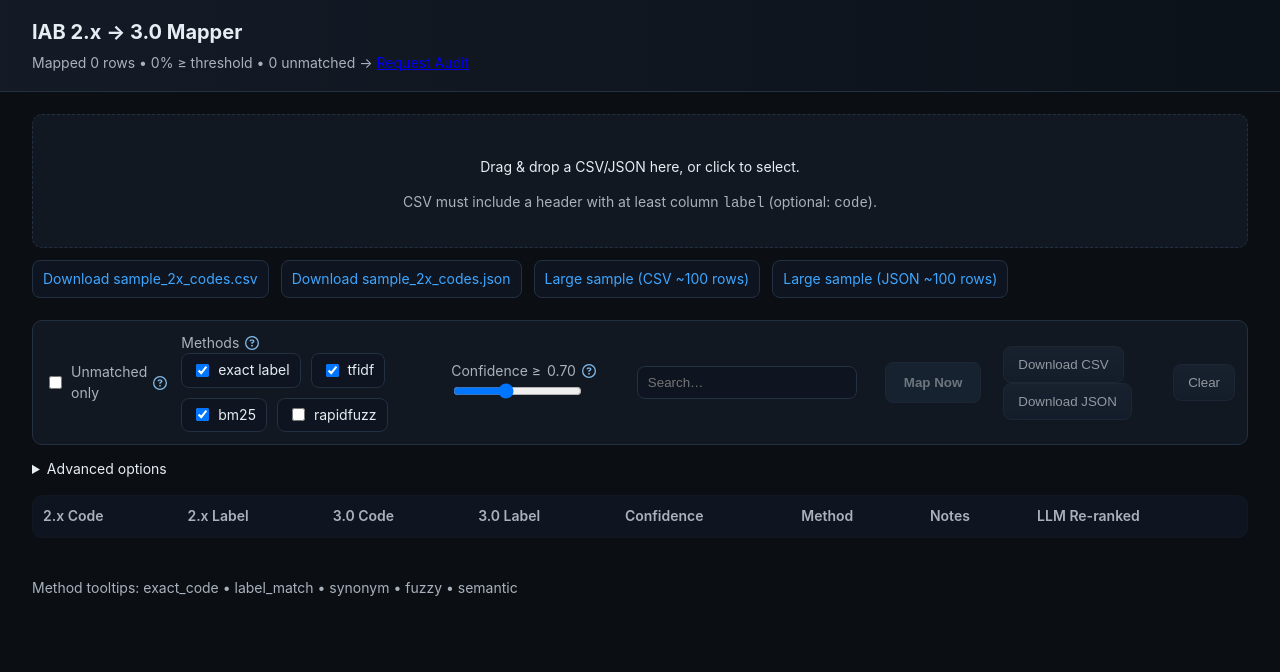
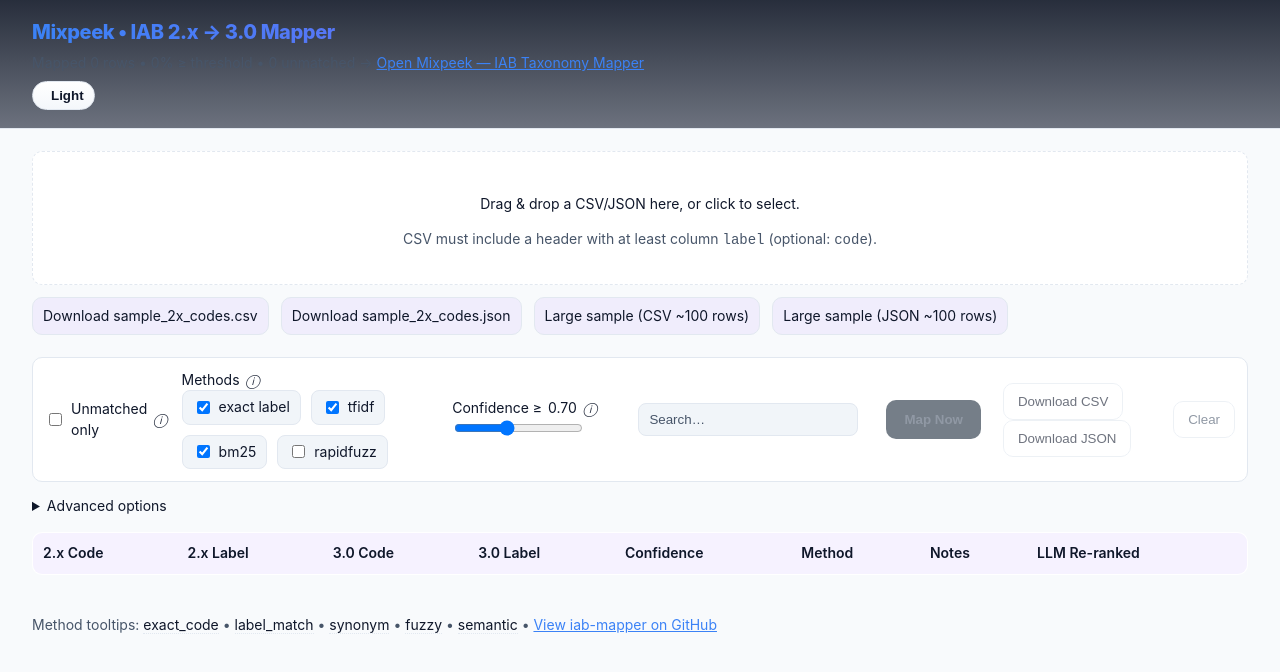
Before and after one commit to mixpeek/iab-mapper, a plain HTML site: page demo/index.html in a window 1280 px wide. Drawn offline with Linux system fonts and the light colour scheme.

Commit message:
Demo polish: Mixpeek-styled UI, light/dark theme toggle, accessible toggle with persistence; limit external links to GitHub and Mixpeek product page; clearer anchor text; light-mode readability fixes; updated samples and README run instructions

```diff
--- a/demo/app.js
+++ b/demo/app.js
@@ -26,6 +26,9 @@ const els = {
   llmHost: document.getElementById("llmHost"),
   methods: document.getElementById("methods"),
   clearBtn: document.getElementById("clearBtn"),
+  themeToggle: document.getElementById("themeToggle"),
+  themeIcon: document.getElementById("themeIcon"),
+  themeLabel: document.getElementById("themeLabel"),
 };
 
 function fmtPct(n) {
@@ -207,7 +210,7 @@ function clearTable() {
   state.rows = [];
   state.mapped = [];
   state.search = "";
-  els.fileInput.value = ""; // Clear selected file
+  if (els.file) els.file.value = ""; // Clear selected file
   els.fileStatus.textContent = "";
   els.mapBtn.disabled = true;
   els.exportCsv.disabled = true;
@@ -333,4 +336,37 @@ document.addEventListener("DOMContentLoaded", () => {
       el.removeAttribute("title");
     }
   });
+  // Initialize theme from localStorage or system preference
+  try {
+    const saved = localStorage.getItem("iab_theme");
+    const prefersDark = window.matchMedia && window.matchMedia('(prefers-color-scheme: dark)').matches;
+    const theme = saved || (prefersDark ? 'dark' : 'light');
+    setTheme(theme);
+  } catch (_) {
+    setTheme('dark');
+  }
 });
+
+function setTheme(theme) {
+  const root = document.documentElement;
+  if (theme === 'light') {
+    root.setAttribute('data-theme', 'light');
+    if (els.themeIcon) els.themeIcon.className = 'fa-regular fa-sun';
+    if (els.themeLabel) els.themeLabel.textContent = 'Light';
+    if (els.themeToggle) els.themeToggle.setAttribute('aria-checked', 'true');
+  } else {
+    root.removeAttribute('data-theme');
+    if (els.themeIcon) els.themeIcon.className = 'fa-regular fa-moon';
+    if (els.themeLabel) els.themeLabel.textContent = 'Dark';
+    if (els.themeToggle) els.themeToggle.setAttribute('aria-checked', 'false');
+  }
+}
+
+if (els.themeToggle) {
+  els.themeToggle.addEventListener('click', () => {
+    const isLight = document.documentElement.getAttribute('data-theme') === 'light';
+    const next = isLight ? 'dark' : 'light';
+    setTheme(next);
+    try { localStorage.setItem('iab_theme', next); } catch(_) {}
+  });
+}
--- a/demo/index.html
+++ b/demo/index.html
@@ -4,14 +4,78 @@
     <meta charset="utf-8" />
     <meta name="viewport" content="width=device-width, initial-scale=1" />
     <title>IAB Mapper Demo</title>
-    <link rel="stylesheet" href="https://cdnjs.cloudflare.com/ajax/libs/font-awesome/6.5.2/css/all.min.css" />
     <link rel="stylesheet" href="styles.css" />
+    <style>
+      /* Mixpeek-inspired theme accents (honor global CSS variables) */
+      html, body { background: var(--bg); color: var(--text); font-family: -apple-system,BlinkMacSystemFont,Segoe UI,Roboto,Helvetica,Arial,sans-serif; }
+
+      a { color: var(--accent); }
+      a:hover { text-decoration: underline; }
+
+      header.banner { background: linear-gradient(180deg, rgba(17,24,39,.9), rgba(15,23,42,.6)); border-bottom: 1px solid var(--border); }
+      header.banner h1 {
+        font-weight: 800;
+        letter-spacing: -0.02em;
+        background: linear-gradient(90deg, var(--accent), var(--accent2));
+        -webkit-background-clip: text;
+        background-clip: text;
+        color: transparent;
+      }
+
+      #summary { color: var(--muted); }
+
+      main.container { background: transparent; }
+
+      /* Panels */
+      section.uploader .dropzone { background: var(--panel); border: 1px dashed var(--border); color: var(--text); }
+      .samples a { background: rgba(139,92,246,.08); border: 1px solid var(--border); color: var(--text); }
+
+      /* Controls */
+      section.controls { background: var(--panel); border: 1px solid var(--border); box-shadow: inset 0 1px 0 rgba(255,255,255,0.02); }
+      .control label, .control input, .control .help-icon { color: var(--text); }
+      .control input[type="search"], .control input[type="number"], .control input[type="text"] {
+        background: var(--panel2); border: 1px solid var(--border); color: var(--text);
+      }
+
+      /* Buttons */
+      #mapBtn, #exportCsv, #exportJson, #clearBtn, .samples a {
+        border-radius: 10px;
+      }
+      #mapBtn { background: linear-gradient(90deg, var(--accent), var(--accent2)); border: none; color: #fff; font-weight: 600; }
+      #mapBtn:disabled { opacity: .6; }
+      #mapBtn:hover:not(:disabled) { filter: brightness(1.05); }
+
+      #exportCsv, #exportJson { background: transparent; border: 1px solid var(--border); color: var(--text); }
+      #exportCsv:hover, #exportJson:hover { border-color: var(--accent2); }
+      #clearBtn { background: transparent; border: 1px solid var(--border); color: var(--muted); }
+      #clearBtn:hover { color: var(--text); border-color: var(--accent); }
+
+      /* Table */
+      section.results table { background: var(--panel); border: 1px solid var(--border); color: var(--text); }
+      section.results thead th { background: rgba(139,92,246,.08); border-bottom: 1px solid var(--border); }
+      section.results tbody tr:nth-child(odd) { background: rgba(2,6,23,.35); }
+      section.results tbody td { border-top: 1px solid var(--border); }
+
+      /* Footer */
+      .footer { color: var(--muted); }
+      .footer [data-tooltip] { color: var(--text); border-bottom: 1px dotted var(--border); }
+
+      /* Help icon tint */
+      .help-icon { color: var(--muted); }
+      .help-icon::before { content: "ⓘ"; display:inline-block; }
+    </style>
   </head>
   <body>
     <header class="banner">
       <div class="container">
-        <h1>IAB 2.x → 3.0 Mapper</h1>
-        <p id="summary">Mapped 0 rows • 0% ≥ threshold • 0 unmatched → <a href="#" id="ctaAudit">Request Audit</a></p>
+        <h1>Mixpeek • IAB 2.x → 3.0 Mapper</h1>
+        <p id="summary">Mapped 0 rows • 0% ≥ threshold • 0 unmatched → <a href="https://mixpeek.com/tools/iab-taxonomy-mapper" id="ctaAudit" target="_blank" rel="noopener">Open Mixpeek — IAB Taxonomy Mapper</a></p>
+        <div style="margin-top:8px;display:flex;gap:8px;align-items:center;">
+          <button id="themeToggle" class="theme-toggle" title="Toggle light/dark" role="switch" aria-checked="false">
+            <i id="themeIcon" class="fa-regular fa-moon"></i>
+            <span class="label" id="themeLabel">Dark</span>
+          </button>
+        </div>
       </div>
     </header>
 
@@ -57,7 +121,7 @@
           <input id="search" type="search" placeholder="Search…" title="Client‑side filter across all columns." />
         </div>
         <div class="spacer"></div>
-        <button id="mapBtn" disabled>Map Now <i class="fas fa-spinner fa-spin loading-spinner"></i></button>
+        <button id="mapBtn" disabled>Map Now <span class="loading-spinner" aria-hidden="true"></span></button>
         <div class="exports">
           <button id="exportCsv" disabled>Download CSV</button>
           <button id="exportJson" disabled>Download JSON</button>
@@ -124,10 +188,9 @@
         • <span data-tooltip="synonym: matched via alias dictionary">synonym</span>
         • <span data-tooltip="fuzzy: string similarity retrieval">fuzzy</span>
         • <span data-tooltip="semantic: embedding similarity or rerank">semantic</span>
+        • <a href="https://github.com/mixpeek/iab-mapper" target="_blank" rel="noopener">View iab-mapper on GitHub</a>
       </p>
     </footer>
-
-    <script src="https://cdnjs.cloudflare.com/ajax/libs/font-awesome/6.5.2/js/all.min.js"></script>
     <script src="app.js"></script>
   </body>
 </html>
--- a/demo/sample_2x_codes.json
+++ b/demo/sample_2x_codes.json
@@ -1,4 +1,8 @@
 [
   { "code": "1-4", "label": "Sports" },
-  { "label": "Cooking how-to" }
+  { "code": "1-3", "label": "Technology News" },
+  { "code": "2-7", "label": "Product Reviews" },
+  { "label": "Cooking how-to" },
+  { "label": "Startup fundraising" },
+  { "label": "Gaming livestream" }
 ]
--- a/demo/styles.css
+++ b/demo/styles.css
@@ -1,4 +1,16 @@
-:root{ --bg:#0b0f14; --panel:#121821; --text:#e6edf3; --muted:#a9b2bc; --accent:#3ea6ff; --accent2:#15cf86; --border:#233041; }
+:root{ --bg:#0b0f14; --panel:#121821; --panel2:#0f1520; --text:#e6edf3; --muted:#a9b2bc; --accent:#3ea6ff; --accent2:#15cf86; --border:#233041; }
+
+/* Light theme overrides */
+:root[data-theme="light"]{
+  --bg:#f8fafc;
+  --panel:#ffffff;
+  --panel2:#f1f5f9;
+  --text:#0f172a;
+  --muted:#475569;
+  --accent:#3b82f6;
+  --accent2:#a855f7;
+  --border:#e2e8f0;
+}
 *{ box-sizing:border-box; }
 html,body{ margin:0; padding:0; background:var(--bg); color:var(--text); font:14px/1.45 -apple-system,BlinkMacSystemFont,Segoe UI,Roboto,Helvetica,Arial,sans-serif; }
 .container{ width: min(1280px, 95vw); margin: 0 auto; }
@@ -13,7 +25,7 @@ h1{ font-size:20px; margin:0 0 6px 0; }
 .dropzone input[type=file]{ display:none; }
 .dropzone .hint{ color:var(--muted); margin:6px 0 0; }
 .samples{ display:flex; gap:12px; margin-top:12px; flex-wrap:wrap; }
-.samples a{ color:var(--accent); text-decoration:none; padding:8px 10px; border:1px solid var(--border); border-radius:8px; background:#0f1520; }
+.samples a{ color:var(--accent); text-decoration:none; padding:8px 10px; border:1px solid var(--border); border-radius:8px; background:var(--panel2); }
 .samples a:hover{ border-color:var(--accent); }
 
 .controls{ display:flex; align-items:center; gap:14px; padding:12px; background:var(--panel); border:1px solid var(--border); border-radius:10px; position:sticky; top:0; z-index:10; }
@@ -44,11 +56,11 @@ h1{ font-size:20px; margin:0 0 6px 0; }
 }
 
 .help-text{ display:none; }
-.control input[type=search]{ background:#0f1520; color:var(--text); border:1px solid var(--border); border-radius:8px; padding:8px 10px; min-width:220px; }
-.control select, .control input[type=number]{ background:#0f1520; color:var(--text); border:1px solid var(--border); border-radius:8px; padding:8px 10px; }
+.control input[type=search]{ background:var(--panel2); color:var(--text); border:1px solid var(--border); border-radius:8px; padding:8px 10px; min-width:220px; }
+.control select, .control input[type=number]{ background:var(--panel2); color:var(--text); border:1px solid var(--border); border-radius:8px; padding:8px 10px; }
 .control select[multiple]{ min-width:180px; }
 .method-group{ display:flex; gap:10px; flex-wrap:wrap; }
-.method-group label{ display:flex; align-items:center; gap:6px; background:#0f1520; border:1px solid var(--border); border-radius:8px; padding:6px 10px; color:var(--text); }
+.method-group label{ display:flex; align-items:center; gap:6px; background:var(--panel2); border:1px solid var(--border); border-radius:8px; padding:6px 10px; color:var(--text); }
 .method-group label:hover,
 .method-group label:focus-within {
   background-color: #e0e0e0;
@@ -56,9 +68,10 @@ h1{ font-size:20px; margin:0 0 6px 0; }
 
 .spacer{ flex:1; }
 button{ background:linear-gradient(180deg,#1c2838,#152030); color:var(--text); border:1px solid var(--border); border-radius:8px; padding:10px 14px; cursor:pointer; transition:transform .08s ease, box-shadow .12s ease, border-color .12s ease; }
+:root[data-theme="light"] button{ background:linear-gradient(180deg,#ffffff,#f4f7fb); }
 button:disabled{ opacity:0.6; cursor:not-allowed; }
 button#mapBtn{
-  background: linear-gradient(180deg, #3ea6ff, #1f7bd1);
+  background: linear-gradient(180deg, var(--accent), #1f7bd1);
   color:#03131e;
   font-weight:700;
   padding:12px 18px;
@@ -92,14 +105,14 @@ button#mapBtn:disabled{ background:#1b2a3a; color:var(--muted); border-color:var
 
 .results{ margin:16px 0 40px; }
 table{ width:100%; border-collapse:collapse; background:var(--panel); border:1px solid var(--border); border-radius:10px; overflow:hidden; }
-thead th{ text-align:left; padding:10px; background:#0f1520; color:var(--muted); font-weight:600; border-bottom:1px solid var(--border); }
+thead th{ text-align:left; padding:10px; background:var(--panel2); color:var(--muted); font-weight:600; border-bottom:1px solid var(--border); }
 tbody td{ padding:10px; border-bottom:1px solid var(--border); }
-tbody tr:hover{ background:#101724; }
+tbody tr:hover{ background:var(--panel2); }
 
 .footer{ color:var(--muted); padding-bottom:40px; }
-.tip{ position:relative; display:inline-flex; align-items:center; justify-content:center; width:18px; height:18px; margin-left:8px; border:1px solid #2f8ed8; border-radius:50%; background:#0f1520; color:#8ecbff; cursor:help; font-size:12px; line-height:18px; vertical-align:middle; z-index:2147483647; }
+.tip{ position:relative; display:inline-flex; align-items:center; justify-content:center; width:18px; height:18px; margin-left:8px; border:1px solid #2f8ed8; border-radius:50%; background:var(--panel2); color:#8ecbff; cursor:help; font-size:12px; line-height:18px; vertical-align:middle; z-index:2147483647; }
 .tip::before{ content:"i"; font-weight:700; }
-.tip::after{ display:none; content:attr(data-tip); position:absolute; bottom:calc(100% + 8px); left:50%; transform:translateX(-50%); background:#0f1520; color:var(--text); border:1px solid #2f8ed8; border-radius:8px; padding:8px 10px; width:max-content; max-width:360px; white-space:normal; box-shadow:0 8px 20px rgba(0,0,0,0.45); z-index:2147483647; pointer-events:none; transition:none; }
+.tip::after{ display:none; content:attr(data-tip); position:absolute; bottom:calc(100% + 8px); left:50%; transform:translateX(-50%); background:var(--panel2); color:var(--text); border:1px solid #2f8ed8; border-radius:8px; padding:8px 10px; width:max-content; max-width:360px; white-space:normal; box-shadow:0 8px 20px rgba(0,0,0,0.45); z-index:2147483647; pointer-events:none; transition:none; }
 .tip:hover::after{ display:block; }
 .tip:focus::after{ display:block; }
 .tip{ pointer-events:auto; }
@@ -122,4 +135,14 @@ tbody tr:hover{ background:#101724; }
 .field{ display:flex; flex-direction:column; gap:6px; }
 .field-row{ display:grid; grid-template-columns: 1fr auto; align-items:center; gap:8px; }
 .field label{ color:var(--muted); }
-.adv-grid input[type=text], .adv-grid input[type=number], .adv-grid select{ background:#0f1520; color:var(--text); border:1px solid var(--border); border-radius:8px; padding:8px 10px; }
+.adv-grid input[type=text], .adv-grid input[type=number], .adv-grid select{ background:var(--panel2); color:var(--text); border:1px solid var(--border); border-radius:8px; padding:8px 10px; }
+
+/* Theme toggle */
+.theme-toggle{ background:transparent; border:1px solid var(--border); color:var(--text); border-radius:999px; padding:6px 10px; display:inline-flex; align-items:center; gap:8px; }
+.theme-toggle .label{ font-weight:600; }
+
+/* Light mode readability tweaks */
+:root[data-theme="light"] .control{ color:var(--text); }
+:root[data-theme="light"] .control label, :root[data-theme="light"] .field label{ color:var(--text); }
+:root[data-theme="light"] thead th{ color:var(--text); }
+.control input::placeholder{ color:var(--muted); }
```
Also changed, not shown: 1 other file.
